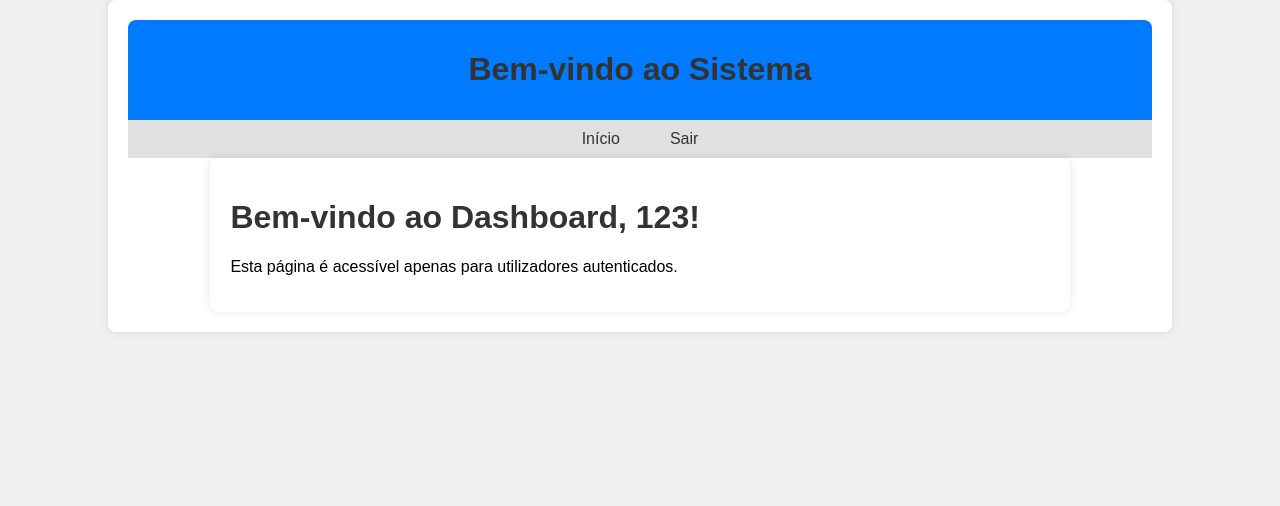
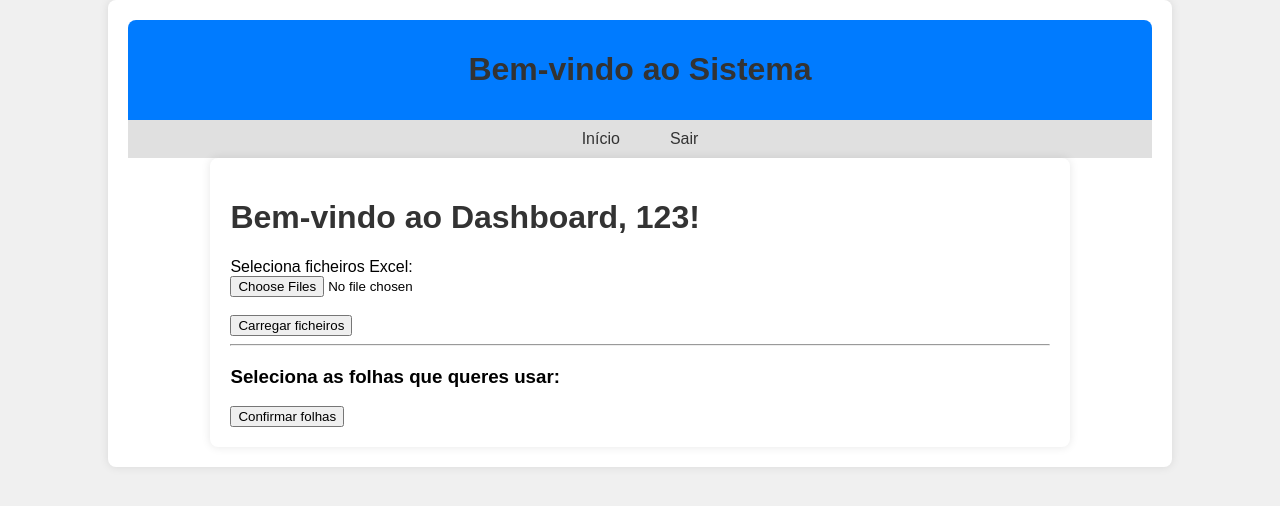
Before and after one commit to 43VG/PAP, a Flask app: template app/templates/dashboard.html in a window 1280 px wide. Shown: the top 506 px of the page. Run offline with Flask 3, Linux system fonts and the light colour scheme; a user stored in the database is signed in; the template is opened without the code that fills it: most values are stand-ins (such as "Sample title", 1, 10 or a date in 2020).

Commit message:
Atualização routes.py e dashboard.html

```diff
--- a/app/templates/dashboard.html
+++ b/app/templates/dashboard.html
@@ -1,8 +1,33 @@
-{% extends "homepage.html" %}  <!--Esta página herda a disposição definida no ficheiro homepage.html -->
+{% extends "homepage.html" %}
+{% block content %}
+<div class="container">
+    <h1>Bem-vindo ao Dashboard, {{ current_user.nome }}!</h1>
 
-{% block content %}  <!-- Bloco de que será inserido no bloco "content" no homepage.html -->
-    <div class="container">  <!-- Div para agrupar e aplicar estilo ao conteúdo específico do dashboard -->
-        <h1>Bem-vindo ao Dashboard, {{ current_user.nome }}!</h1>  <!-- Mostra o nome do utilizador autenticado usando current_user.nome -->
-        <p>Esta página é acessível apenas para utilizadores autenticados.</p>  <!-- Mensagem para ajudar na depuração -->
-    </div>
+    <!-- Upload de ficheiros Excel -->
+    <form action="{{ url_for('rotas.upload_excel') }}" method="post" enctype="multipart/form-data">
+        <label for="ficheiros">Seleciona ficheiros Excel:</label><br>
+        <input type="file" name="ficheiros" multiple required><br><br>
+        <button type="submit">Carregar ficheiros</button>
+    </form>
+
+    {% if folhas_por_ficheiro %}
+        <hr>
+        <form action="{{ url_for('selecionar_folhas') }}" method="post">
+            <h3>Seleciona as folhas que queres usar:</h3>
+            {% for nome, folhas in folhas_por_ficheiro.items() %}
+                <strong>{{ nome }}</strong><br>
+                {% for folha in folhas %}
+                    <input type="checkbox" name="selecionadas_{{ nome }}" value="{{ folha }}" checked>
+                    {{ folha }}<br>
+                {% endfor %}
+                <br>
+            {% endfor %}
+            <!-- Guardar nomes dos ficheiros no form -->
+            {% for nome in folhas_por_ficheiro %}
+                <input type="hidden" name="ficheiros_nome" value="{{ nome }}">
+            {% endfor %}
+            <button type="submit">Confirmar folhas</button>
+        </form>
+    {% endif %}
+</div>
 {% endblock %}
```
Also changed, not shown: app/routes.py (+36 -0 lines), app/utils.py (added, +30 -0 lines), instance/basedados.db.
